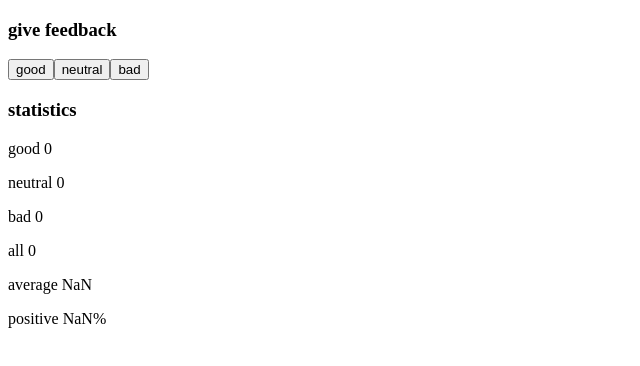
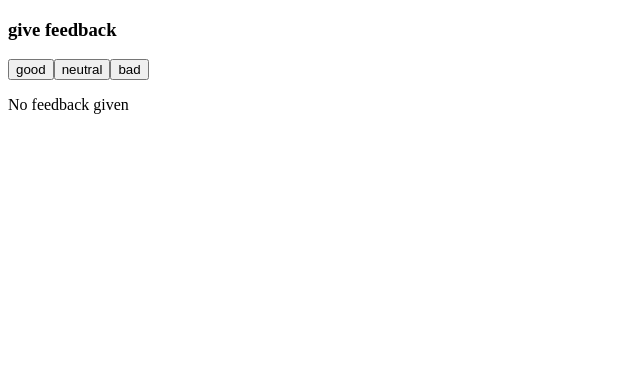
Before and after one commit to barryhanna/fullstackopen-frontend-exercise-1d, a React (Create React App) app: page / in a window 1280 px wide. Shown: the top 366 px of the page, without its empty margins (0-640 px from the left). Built offline with nearby package versions, Linux system fonts and the light colour scheme.

Commit message:
Exercise 1.9

```diff
--- a/src/App.js
+++ b/src/App.js
@@ -52,11 +52,17 @@ function App() {
 				<button onClick={handleClick}>neutral</button>
 				<button onClick={handleClick}>bad</button>
 			</div>
-			<div>
-				<Statistics
-					stats={{ good, bad, neutral, total, average, positive }}
-				/>
-			</div>
+			{total ? (
+				<div>
+					<Statistics
+						stats={{ good, bad, neutral, total, average, positive }}
+					/>
+				</div>
+			) : (
+				<div>
+					<p>No feedback given</p>
+				</div>
+			)}
 		</div>
 	);
 }
```
